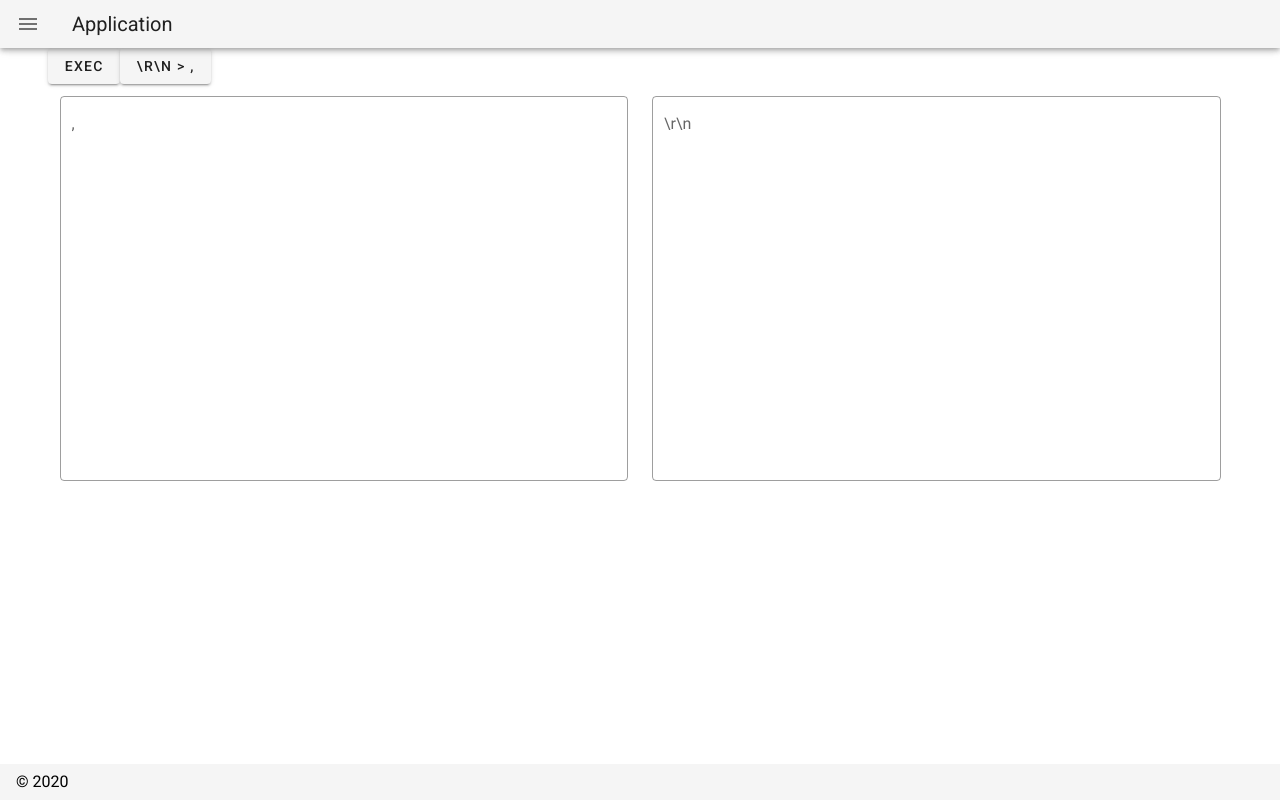
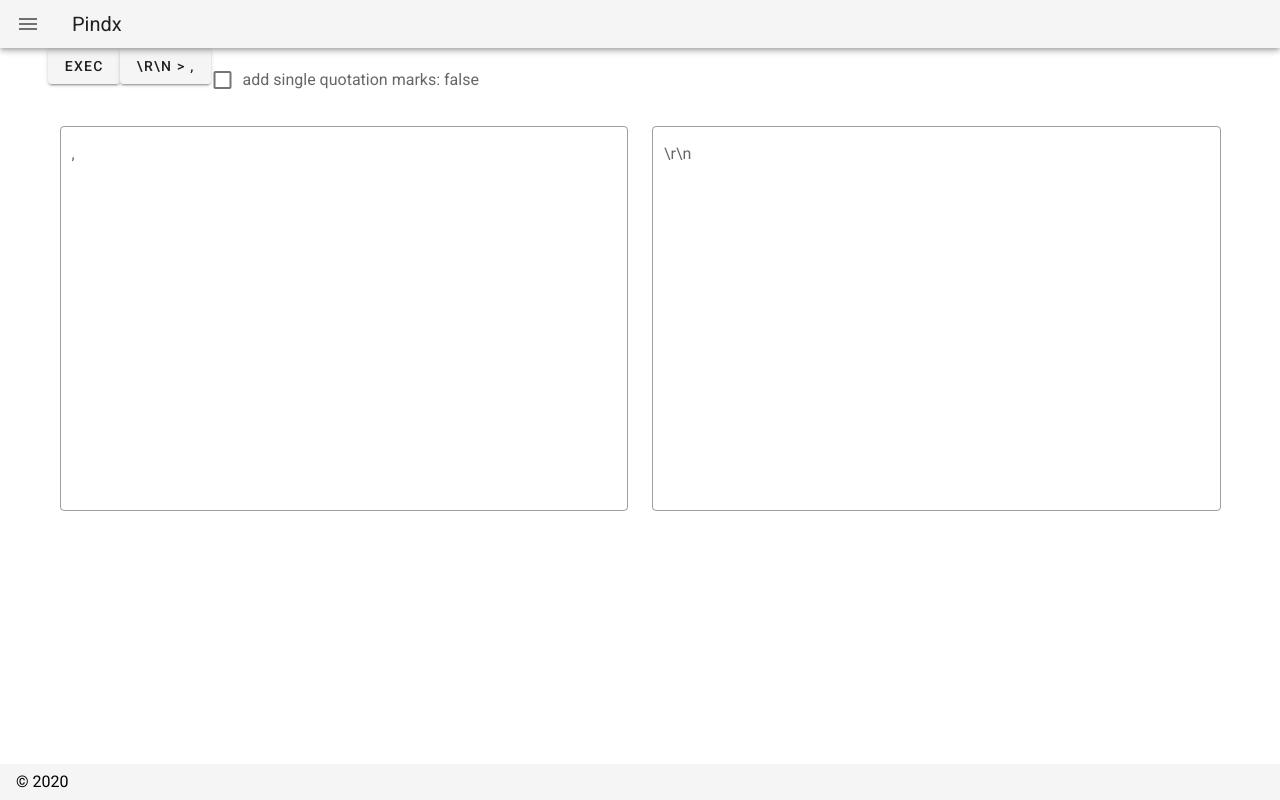
Before and after one commit to wiloon/pingdx, a Vue app: page /comma-to-newline in a window 1280 px wide. Built offline with nearby package versions, Linux system fonts and the light colour scheme.

Commit message:
add docker file

```diff
--- a/src/App.vue
+++ b/src/App.vue
@@ -35,7 +35,7 @@
           dense
         >
           <v-app-bar-nav-icon @click.stop="drawer = !drawer"></v-app-bar-nav-icon>
-          <v-toolbar-title>Application</v-toolbar-title>
+          <v-toolbar-title>Pindx</v-toolbar-title>
         </v-app-bar>
 
         <v-main>
--- a/src/views/CommaToNewLine.vue
+++ b/src/views/CommaToNewLine.vue
@@ -3,6 +3,10 @@
     <v-row>
       <v-btn @click="exec">Exec</v-btn>
       <v-btn @click="rntoc">\r\n > ,</v-btn>
+      <v-checkbox
+        v-model="checkbox"
+        :label="`add single quotation marks: ${checkbox.toString()}`"
+      ></v-checkbox>
     </v-row>
     <v-row>
       <v-col cols="6">
@@ -39,6 +43,8 @@ import Axios from 'axios'
 export default class CommaToNewLine extends Vue {
   foo = ''
   bar = ''
+  checkbox = false
+
   exec (): void {
     console.log('exec')
     Axios.get('/comma-to-newline',
@@ -55,7 +61,7 @@ export default class CommaToNewLine extends Vue {
     console.log('rntoc')
     Axios.get('/newline-to-comma',
       {
-        params: { bar: this.bar }
+        params: { bar: this.bar, addsinglequotationmarks: this.checkbox }
       }).then(
       response => {
         this.foo = response.data
```
Also changed, not shown: 2 other files (tests, documents, lock files or other folders).
